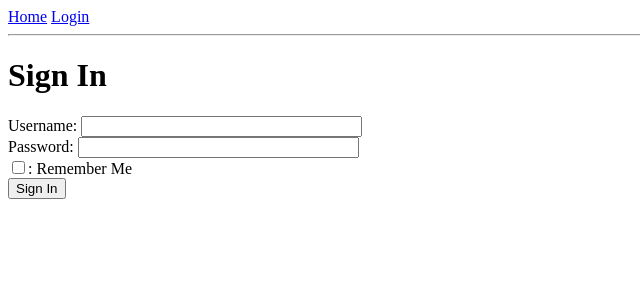
After one commit to aayushagrawal135/mnist-webapp, a Flask app: page /login in a window 1280 px wide. The commit adds this page. Shown: the top 300 px of the page, without its empty margins (0-640 px from the left). Run offline with Flask 2, Linux system fonts and the light colour scheme.

Commit message:
Set Login class, corresponding route and html page

```diff
--- /dev/null
+++ b/app/forms.py
@@ -0,0 +1,9 @@
+from flask_wtf import FlaskForm
+from wtforms import StringField, SubmitField, PasswordField, BooleanField
+from wtforms.validators import DataRequired
+
+class LoginForm(FlaskForm):
+    username = StringField("Username", validators=[DataRequired()])
+    password = PasswordField("Password", validators=[DataRequired()])
+    remember_me = BooleanField("Remember Me")
+    submit = SubmitField("Sign In")
--- a/app/routes.py
+++ b/app/routes.py
@@ -1,5 +1,6 @@
-from flask import render_template
+from flask import render_template, flash, redirect
 from app import app
+from app.forms import LoginForm
 
 @app.route('/')
 @app.route('/index')
@@ -16,3 +17,11 @@ def index():
         }
     ]
     return render_template("index.html", title = "Home", user = user, posts = posts)
+
+@app.route('/login', methods=["GET", "POST"])
+def login():
+    form = LoginForm()
+    if form.validate_on_submit():
+        flash(f"Login requested from user {form.username.data}")
+        return redirect("/index")
+    return render_template("login.html", title = "Sign In", form = form)
--- a/app/templates/base.html
+++ b/app/templates/base.html
@@ -7,8 +7,24 @@
         {% endif %}
     </title>
     <body>
+        <div>
+            <a href = "/index">Home</a>
+            <a href = "/login">Login</a>
+            <hr>
+        </div>
+
+        <div>
+            {% with messages = get_flashed_messages() %}
+                {% if messages %}
+                    <ul>
+                        {% for message in messages %}
+                            <li>{{message}}</li>
+                        {% endfor %}
+                    </ul>
+                {% endif %}
+            {% endwith %}
+        </div>
+
         {% block content %}{% endblock %}
-        {% block navigation %}{% endblock %}
-
     </body>
 </html>
--- /dev/null
+++ b/app/templates/login.html
@@ -0,0 +1,25 @@
+{% extends "base.html" %}
+
+{% block content %}
+
+    <h1>Sign In</h1>
+    <form action="" method="post" novalidate>
+        {{form.hidden_tag()}}
+        <span>
+            {{form.username.label}}: {{form.username(size=32)}}
+            <br>
+        </span>
+        <span>
+            {{form.password.label}}: {{form.password(size=32)}}
+            <br>
+        </span>
+        <span>
+            {{form.remember_me()}}: {{form.remember_me.label}}
+            <br>
+        </span>
+        <span>
+            {{form.submit()}}
+        </span>
+    </form>
+
+{% endblock %}
```
